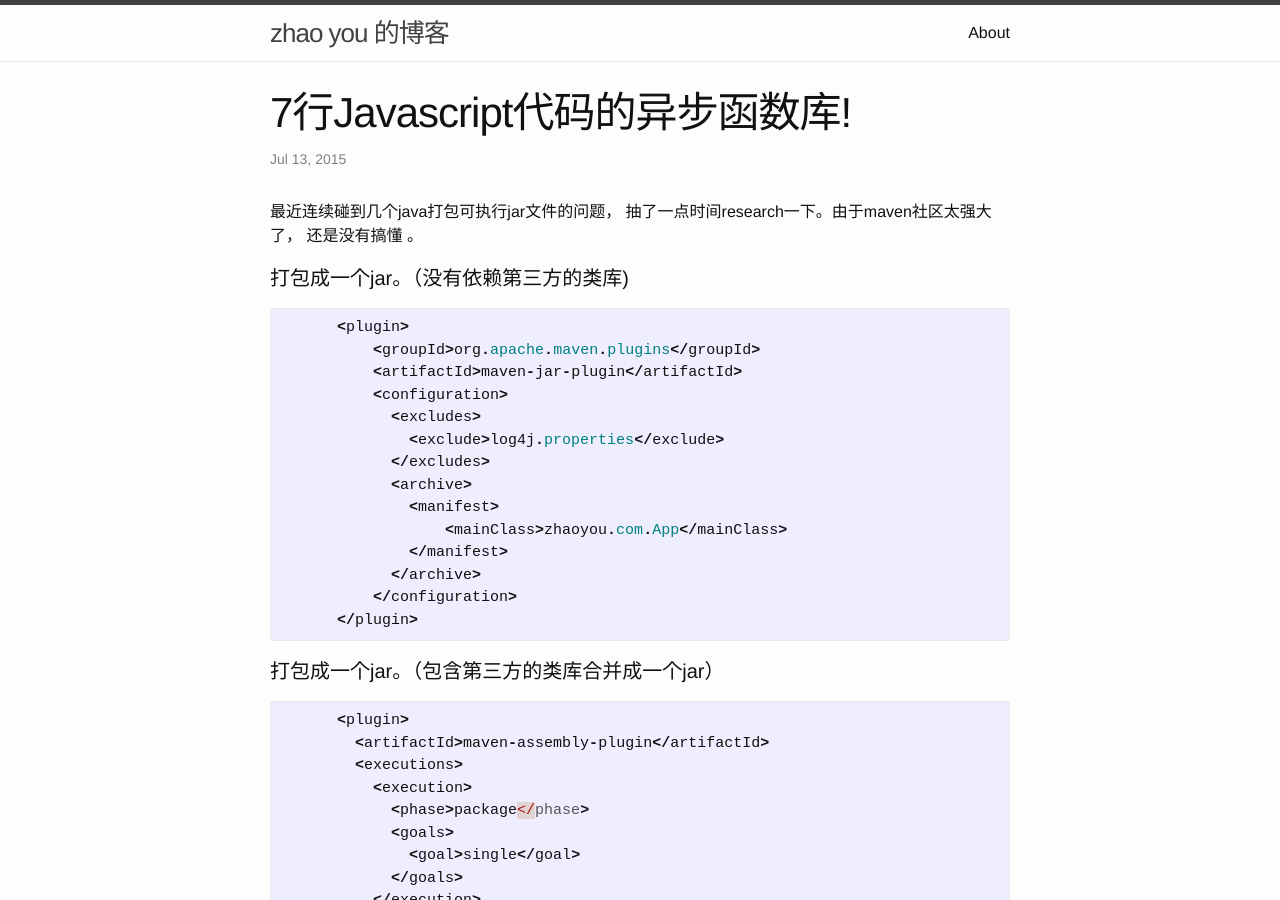
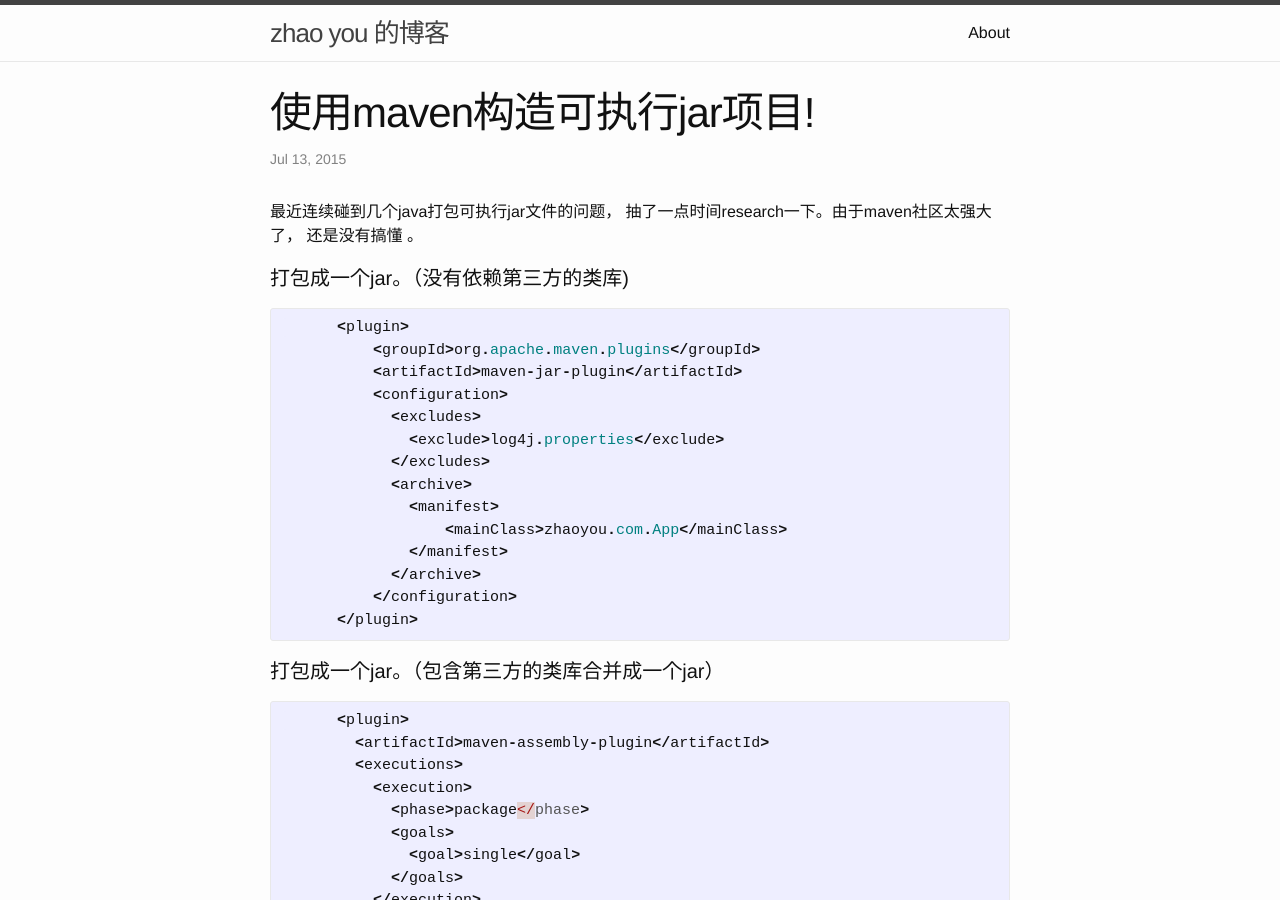
Before and after one commit to zhaoyou/zhaoyou.github.io, a Jekyll site: the page built from _posts/2015-07-13-using-maven-build-runnable-jar.markdown, in a window 1280 px wide and 900 px high. Built offline with Jekyll 4.4.1, drawn with Linux system fonts in a browser that asks for light colours.

Commit message:
fix post title error

```diff
--- a/_posts/2015-07-13-using-maven-build-runnable-jar.markdown
+++ b/_posts/2015-07-13-using-maven-build-runnable-jar.markdown
@@ -1,6 +1,6 @@
 ---
 layout: post
-title:  "7行Javascript代码的异步函数库!"
+title:  "使用maven构造可执行jar项目!"
 date:   2015-07-13 16:58:14
 categories: java maven
 ---
```
